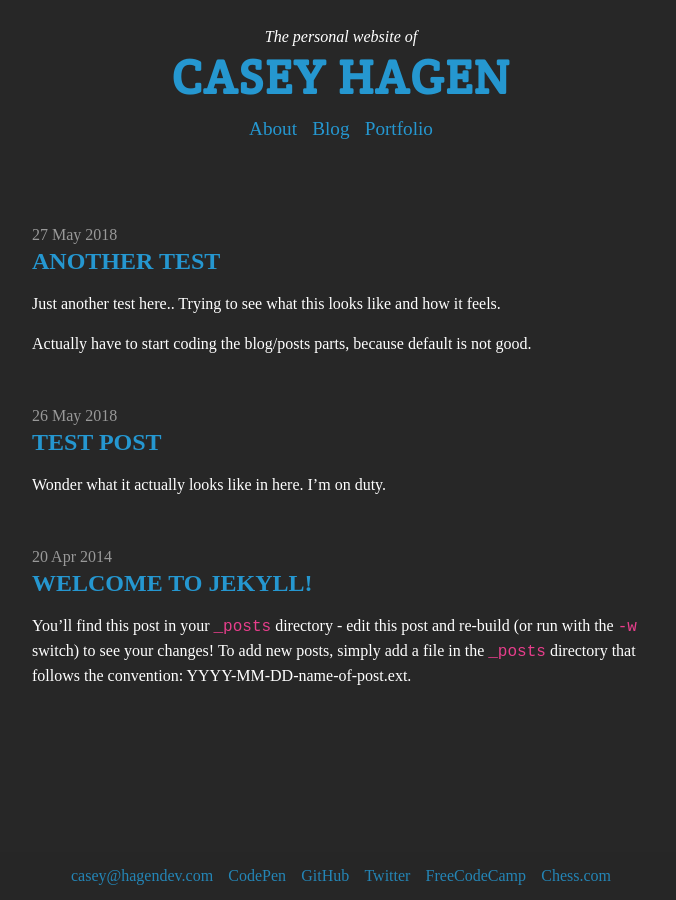
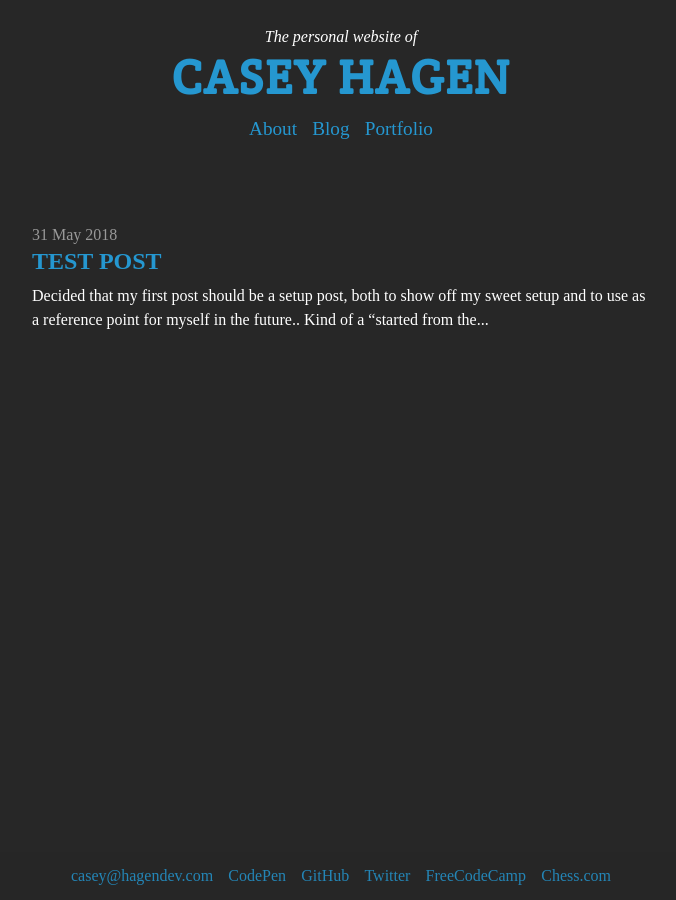
Before and after one commit to aechagen/hagendev2, a Jekyll site: the page built from blog.html, in a window 1280 px wide. Shown: the whole page, without its empty margins (299-975 px from the left). Built offline with Jekyll 4.4.1, drawn with Linux system fonts in a browser that asks for light colours; nearby versions of some CDN libraries; some web fonts are replaced; Markdown is read by kramdown in place of the engine named in the settings.

Commit message:
Fixed post excerpt showing entire post - Added first blog post!

```diff
--- a/_posts/2014-04-20-welcome-to-jekyll.markdown
+++ /dev/null
@@ -1,24 +0,0 @@
----
-layout: post
-title:  "Welcome to Jekyll!"
-date:   2014-04-20 09:11:03
-categories: jekyll update
----
-
-You'll find this post in your `_posts` directory - edit this post and re-build (or run with the `-w` switch) to see your changes!
-To add new posts, simply add a file in the `_posts` directory that follows the convention: YYYY-MM-DD-name-of-post.ext.
-
-Jekyll also offers powerful support for code snippets:
-
-{% highlight ruby %}
-def print_hi(name)
-  puts "Hi, #{name}"
-end
-print_hi('Tom')
-#=> prints 'Hi, Tom' to STDOUT.
-{% endhighlight %}
-
-Check out the [Jekyll docs][jekyll] for more info on how to get the most out of Jekyll. File all bugs/feature requests at [Jekyll's GitHub repo][jekyll-gh].
-
-[jekyll-gh]: https://github.com/mojombo/jekyll
-[jekyll]:    http://jekyllrb.com
--- a/_posts/2018-05-26-test-post.md
+++ /dev/null
@@ -1,9 +0,0 @@
----
-layout: post
-title:  "Test Post"
-date:   2018-05-26
-categories: jekyll update
----
-
-Wonder what it actually looks like in here.
-I'm on duty.
--- a/_posts/2018-05-27-another-test.md
+++ /dev/null
@@ -1,10 +0,0 @@
----
-layout: post
-title:  "Another Test"
-date:   2018-05-27
-categories: jekyll update
----
-
-Just another test here.. Trying to see what this looks like and how it feels.
-
-Actually have to start coding the blog/posts parts, because default is not good.
--- /dev/null
+++ b/_posts/2018-05-31-test-post.md
@@ -0,0 +1,23 @@
+---
+layout: post
+title: Test Post
+date: 2018-05-31
+---
+
+Decided that my first post should be a setup post, both to show off my sweet setup and to use as a reference point for myself in the future.. Kind of a "started from the bottom now I'm here"?
+
+### The Hardware
+- Microsoft Surface Pro 2017
+	- Intel Core i5, 8GB RAM, 256GB
+- HP 23 inch monitor
+
+### The Software
+- Visual Studio Code
+- Local for WordPress
+- ~~Prepros~~ Use Visual Studio built in live server/SCSS compiler now
+
+<img src="/assets/img/blog/laptop-desktop.jpg" class="img-fluid" alt="test">
+
+So I guess there's not a lot to it. I moved from a 2016 Macbook Pro back in August last year, and so far have not looked back! I like that the Surface can be used as both a tablet and a regular laptop with the keyboard that acts as a cover for the screen. When I'm at home, I connect the Surface to my monitor for some dual monitor action.
+
+Running Linux on Windows was kind of skeptical at first, coming from Mac, but after some trial and error periods, everything works the way that I expect! A majority of the time, I just use Visual Studio Code to interact with the Linux side of the house and it works great somehow.
--- a/blog.html
+++ b/blog.html
@@ -11,7 +11,7 @@ title: HagenDev | Blog
     <article class="block">
       {% for post in site.posts %}
         <span>{{ post.date || date_to_string }}</span><h4><a href="{{ post.url }}">{{ post.title }}</a></h4>
-        <p>{{ post.excerpt }}</p>
+        <p>{{ post.content | strip_html | truncatewords:35 }}</p>
         <div class="spacer"></div>
       {% endfor %}
     </article> <!-- .block -->
```
Also changed, not shown: assets/img/blog/laptop-desktop.jpg (added), 1 other file.
